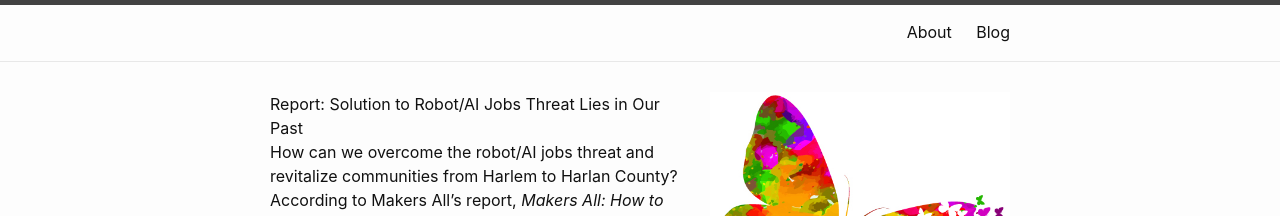
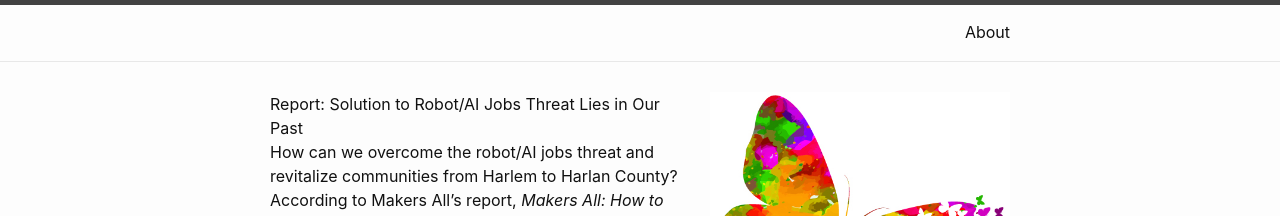
Before and after one commit to makersall/makersall, a Jekyll site: the page built from index.md, in a window 1280 px wide. Shown: the top 216 px of the page. Built offline with Jekyll 4.4.1, drawn with Linux system fonts in a browser that asks for light colours.

Commit message:
Update _config.yml

```diff
--- a/_config.yml
+++ b/_config.yml
@@ -7,5 +7,3 @@ description:  Description of this site
 navigation_links:
   - name: About
     link: 'about/'
-  - name: Blog
-    link: 'blog/'
```
